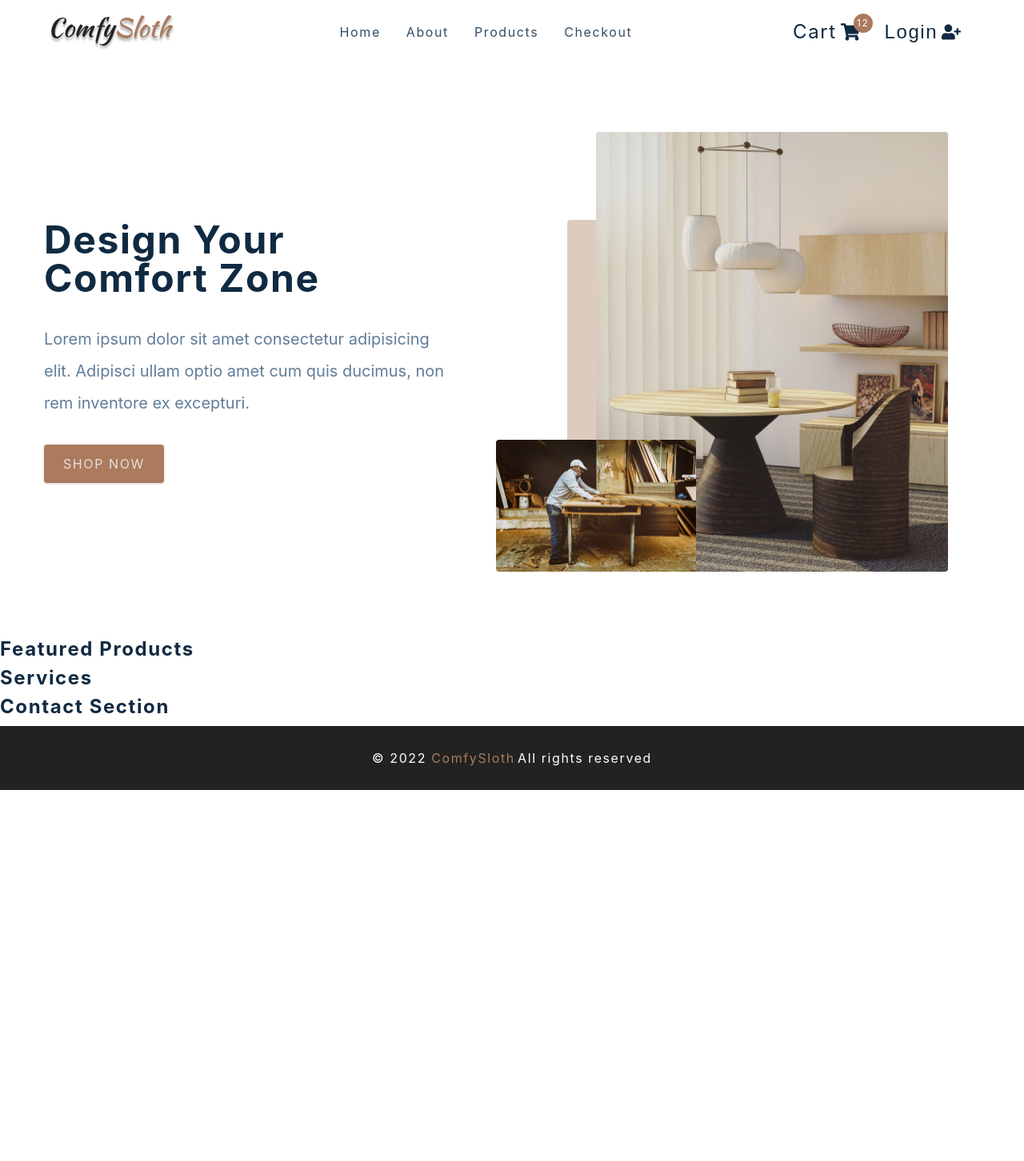
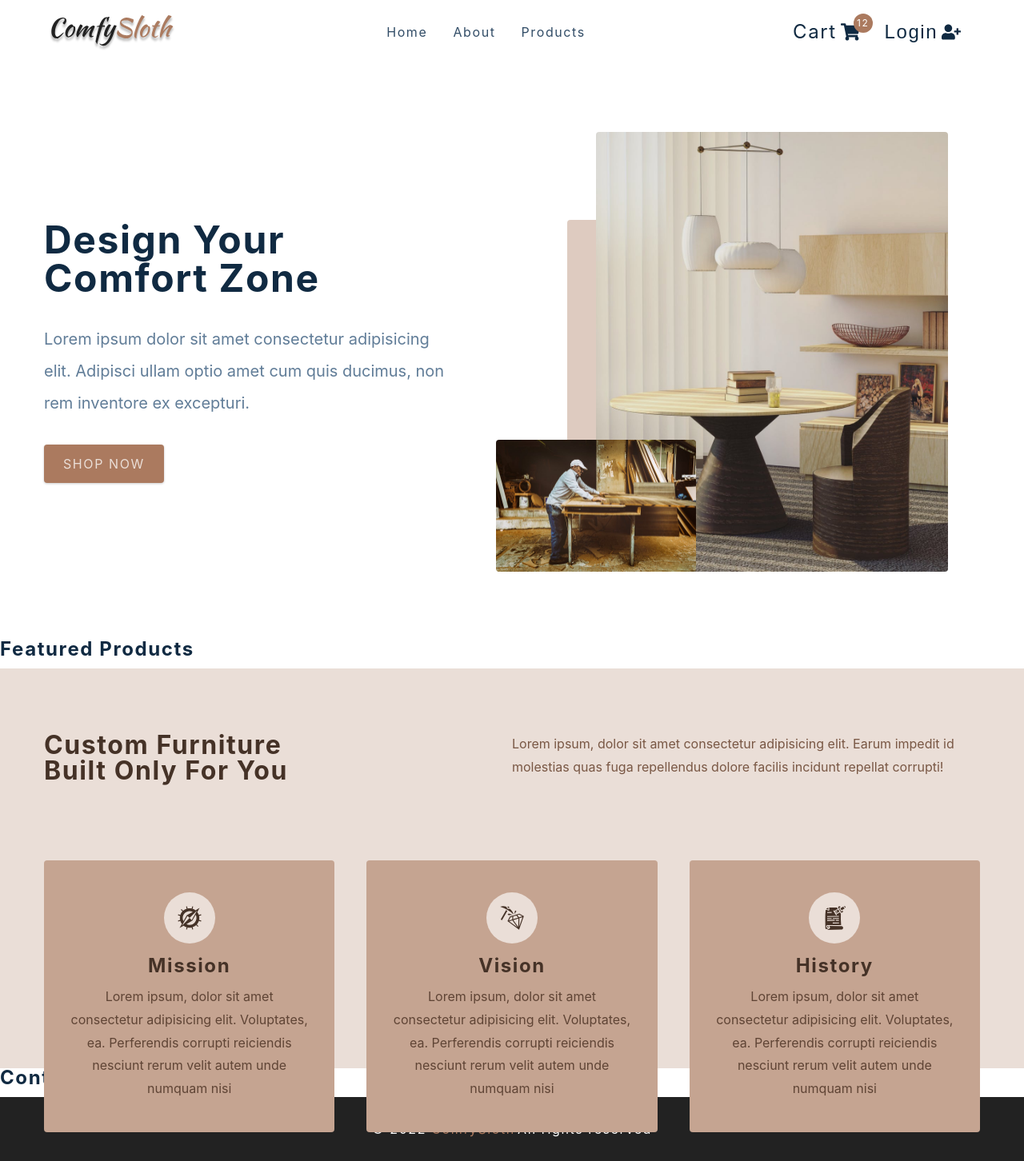
Before and after one commit to hopeVaughn/react-store, a React (Create React App) app: page / in a window 1280 px wide. Shown: the whole page at 80% size. Before the commit the page ends 988 px from the top, so only its background shows below. Built offline with nearby package versions, Linux system fonts and the light colour scheme.

Commit message:
add services section to home page

```diff
--- a/src/components/Services.js
+++ b/src/components/Services.js
@@ -3,7 +3,30 @@
 import { services } from '../utils/constants'
 
 const Services = () => {
-  return <h4>services </h4>
+  return (
+    <Wrapper>
+      <div className="section-center">
+        <article className='header'>
+          <h3>custom furniture <br />
+            built only for you
+          </h3>
+          <p>Lorem ipsum, dolor sit amet consectetur adipisicing elit. Earum impedit id molestias quas fuga repellendus dolore facilis incidunt repellat corrupti!</p>
+        </article>
+        <div className="services-center">
+          {services.map((service) => {
+            const { id, icon, title, text } = service;
+            return <article key={id} className='service'>
+              <span className="icon">
+                {icon}
+              </span>
+              <h4>{title}</h4>
+              <p>{text}</p>
+            </article>
+          })}
+        </div>
+      </div>
+    </Wrapper>
+  )
 }
 
 const Wrapper = styled.section`
--- a/src/components/Sidebar.js
+++ b/src/components/Sidebar.js
@@ -28,9 +28,9 @@
               </li>
             )
           })}
-          {/* <li>
+          <li>
             <Link to='/checkout' onClick={closeSidebar}>checkout</Link>
-          </li> */}
+          </li>
         </ul>
         <CartButtons />
       </aside>
--- a/src/utils/constants.js
+++ b/src/utils/constants.js
@@ -16,11 +16,7 @@
     text: 'products',
     url: '/products',
   },
-  {
-    id: 4,
-    text: 'checkout',
-    url: '/checkout',
-  },
+
 ]
 
 export const services = [
```
